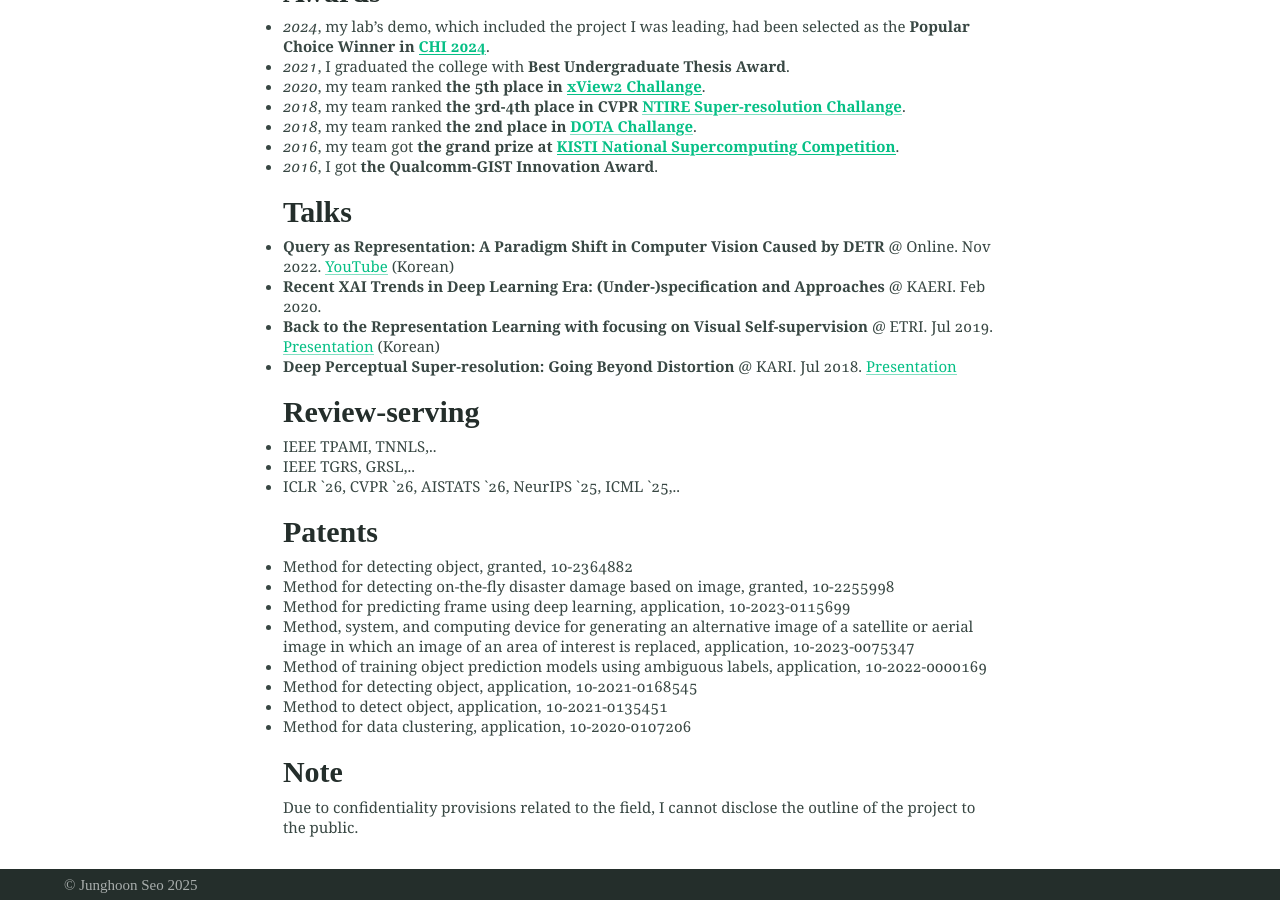
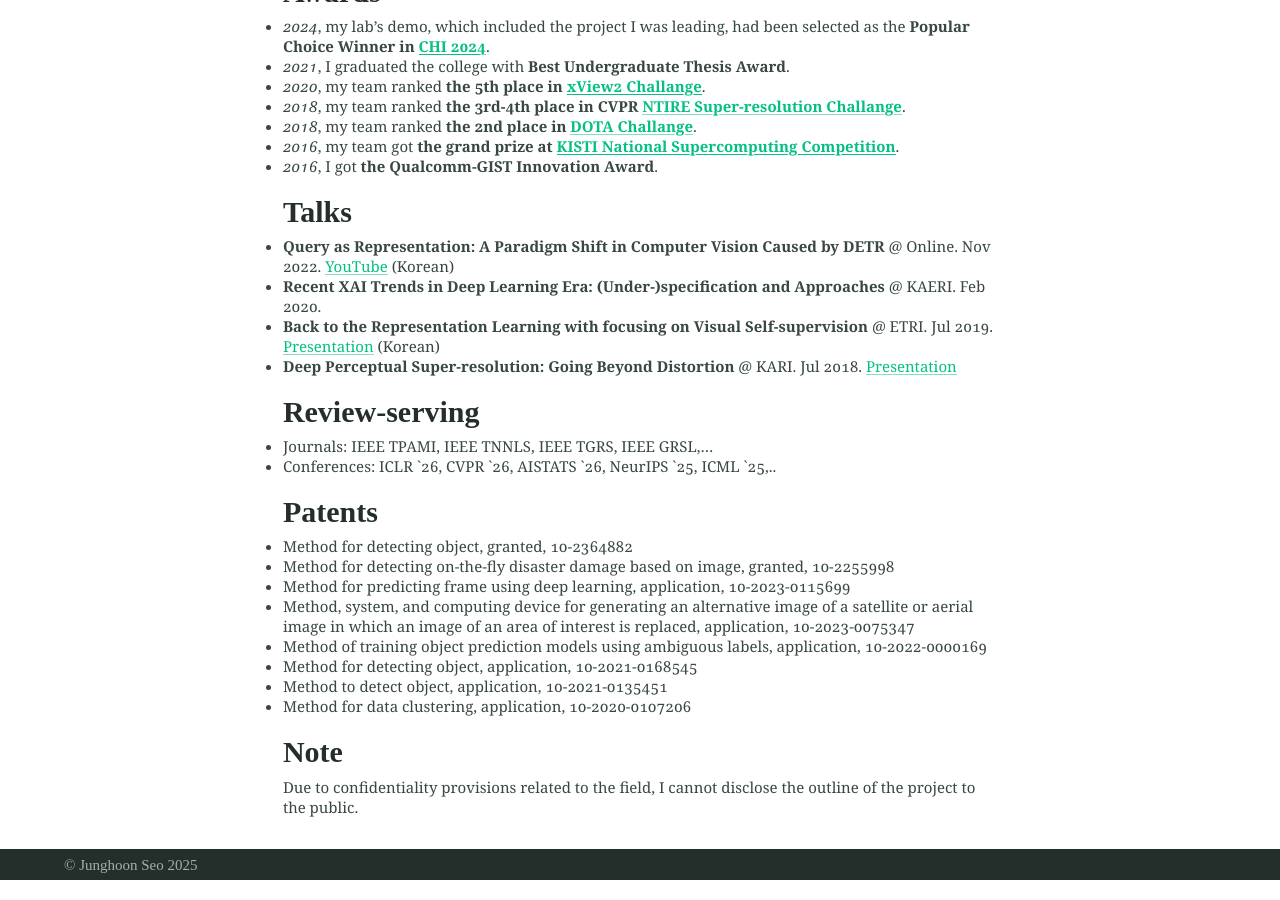
Before and after one commit to mikigom/mikigom.github.io, a Jekyll site: the page built from index.md, in a window 1280 px wide and 900 px high, scrolled down 2644 px. Built offline with Jekyll 4.4.1, drawn with Linux system fonts in a browser that asks for light colours.

Commit message:
Update index.md

```diff
--- a/index.md
+++ b/index.md
@@ -115,9 +115,8 @@ Hi, I am the principal researcher of AI Robot Team at [PIT IN Corp.](https://pit
 * **Deep Perceptual Super-resolution: Going Beyond Distortion** @ KARI. Jul 2018. [Presentation](https://drive.google.com/file/d/1JN0afRsnPfBgKWicPPg4hGKkBiLr_42M/view?usp=sharing)
 
 ### Review-serving
-* IEEE TPAMI, TNNLS,..
-* IEEE TGRS, GRSL,..
-* ICLR \`26, CVPR \`26, AISTATS \`26, NeurIPS \`25, ICML \`25,..
+* Journals: IEEE TPAMI, IEEE TNNLS, IEEE TGRS, IEEE GRSL,...
+* Conferences: ICLR \`26, CVPR \`26, AISTATS \`26, NeurIPS \`25, ICML \`25,..
 
 ### Patents
 * Method for detecting object, granted, 10-2364882
```
